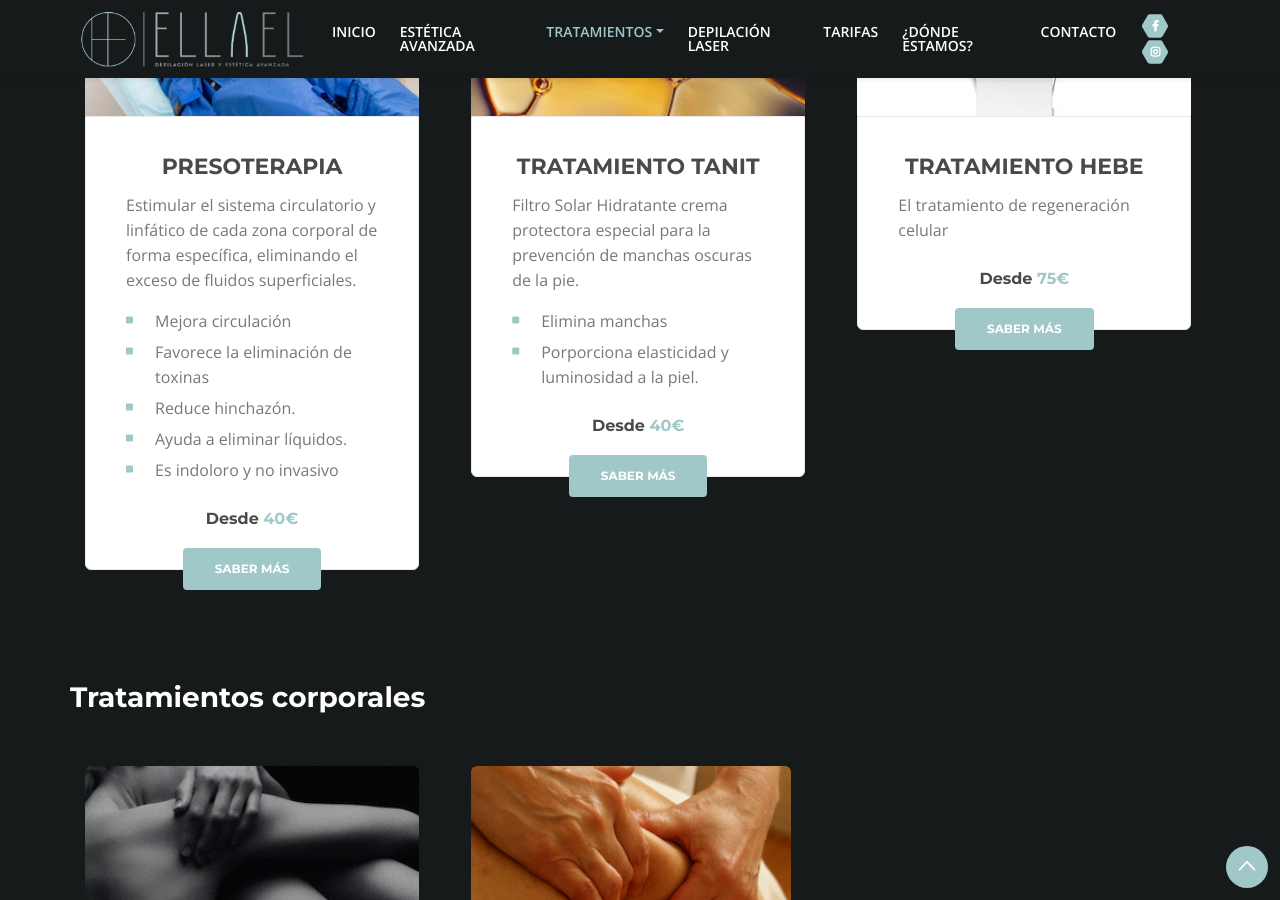
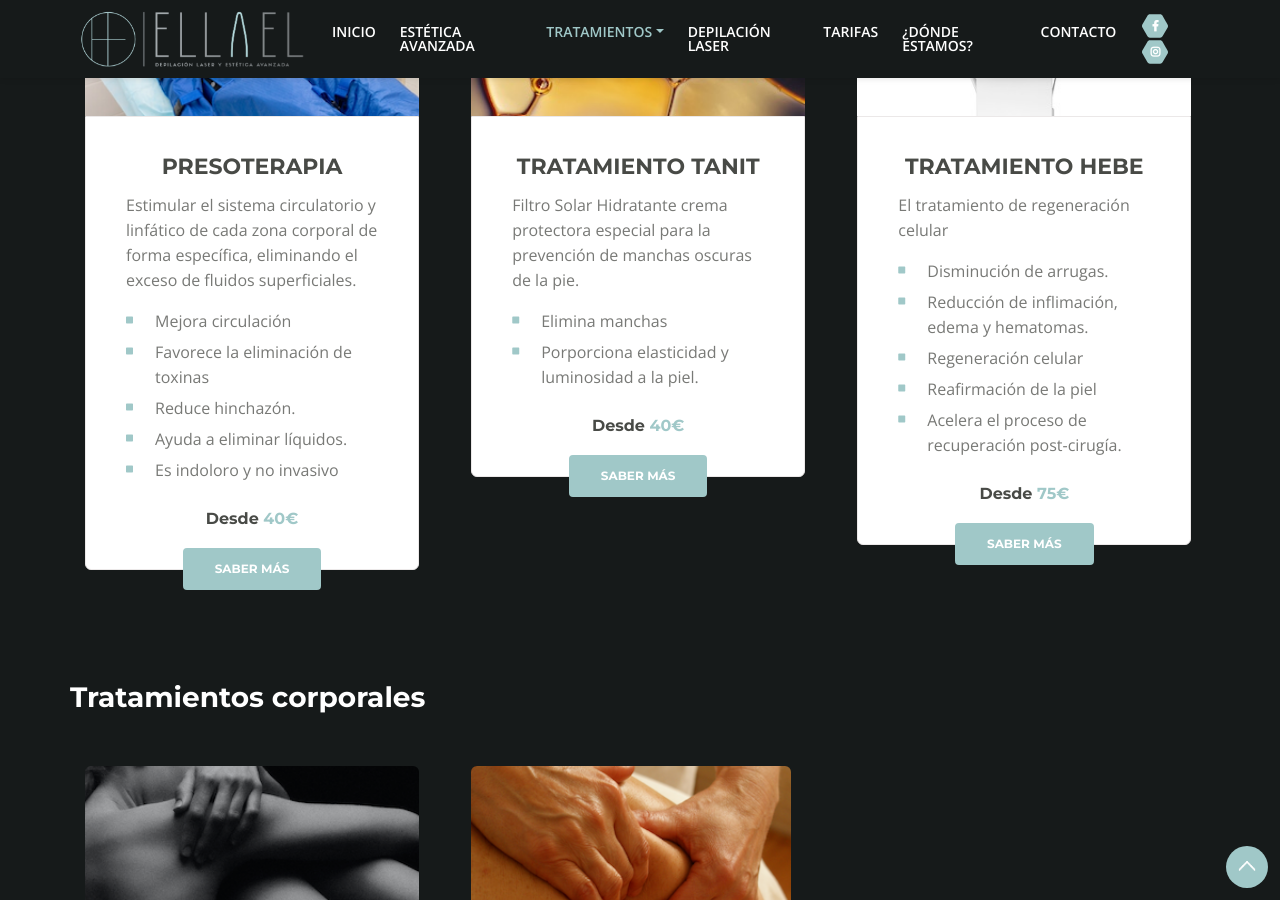
Before and after one commit to jmpg93/jmpg93.github.io, a Jekyll site: the page built from index.html, in a window 1280 px wide and 900 px high, scrolled down 4076 px. Built offline with Jekyll 4.4.1, drawn with Linux system fonts in a browser that asks for light colours; part of the change alters nothing that is shown.

```diff
--- a/_data/treatments.json
+++ b/_data/treatments.json
@@ -119,6 +119,11 @@
 					"description": "El tratamiento de regeneración celular",
 					"price": 75,
 					"bullets": [
+						"Disminución de arrugas.",
+						"Reducción de inflimación, edema y hematomas.",
+						"Regeneración celular",
+						"Reafirmación de la piel",
+						"Acelera el proceso de recuperación post-cirugía."
 					]
 				}
 			]
--- a/js/scripts.js
+++ b/js/scripts.js
@@ -191,7 +191,7 @@
         Email.send({
             SecureToken : "282963c3-be6e-4ccc-b4d6-7fb633ce081a",
             To : 'jmpg932@gmail.com',
-            From : email,
+            From : 'jmpg932@gmail.com',
             Subject : "Mensaje de web.",
             Body : `
                 Nombre: ${name}
@@ -201,14 +201,18 @@
                 Mensaje:
                 ${message}
             `
-        }).then(
-            message => alert(message)
-        );
+        }).then(function(message) {
+            if (message == "OK") {
+                cformSuccess();
+            } else {
+                cformError();
+            }
+        });
 	}
 
     function cformSuccess() {
         $("#contactForm")[0].reset();
-        csubmitMSG(true, "Message Submitted!");
+        csubmitMSG(true, "Mensaje enviado!");
         $("input").removeClass('notEmpty'); // resets the field label after submission
         $("textarea").removeClass('notEmpty'); // resets the field label after submission
     }
@@ -226,63 +230,6 @@
             var msgClasses = "h3 text-center";
         }
         $("#cmsgSubmit").removeClass().addClass(msgClasses).text(msg);
-    }
-
-
-    /* Privacy Form */
-    $("#privacyForm").validator().on("submit", function(event) {
-    	if (event.isDefaultPrevented()) {
-            // handle the invalid form...
-            pformError();
-            psubmitMSG(false, "Completa los campos.");
-        } else {
-            // everything looks good!
-            event.preventDefault();
-            psubmitForm();
-        }
-    });
-
-    function psubmitForm() {
-        // initiate variables with form content
-		var name = $("#pname").val();
-		var email = $("#pemail").val();
-        var select = $("#pselect").val();
-        var terms = $("#pterms").val();
-
-        $.ajax({
-            type: "POST",
-            url: "php/privacyform-process.php",
-            data: "name=" + name + "&email=" + email + "&select=" + select + "&terms=" + terms,
-            success: function(text) {
-                if (text == "success") {
-                    pformSuccess();
-                } else {
-                    pformError();
-                    psubmitMSG(false, text);
-                }
-            }
-        });
-	}
-
-    function pformSuccess() {
-        $("#privacyForm")[0].reset();
-        psubmitMSG(true, "Request Submitted!");
-        $("input").removeClass('notEmpty'); // resets the field label after submission
-    }
-
-    function pformError() {
-        $("#privacyForm").removeClass().addClass('shake animated').one('webkitAnimationEnd mozAnimationEnd MSAnimationEnd oanimationend animationend', function() {
-            $(this).removeClass();
-        });
-	}
-
-    function psubmitMSG(valid, msg) {
-        if (valid) {
-            var msgClasses = "h3 text-center tada animated";
-        } else {
-            var msgClasses = "h3 text-center";
-        }
-        $("#pmsgSubmit").removeClass().addClass(msgClasses).text(msg);
     }
 
     /* Back To Top Button */
```
